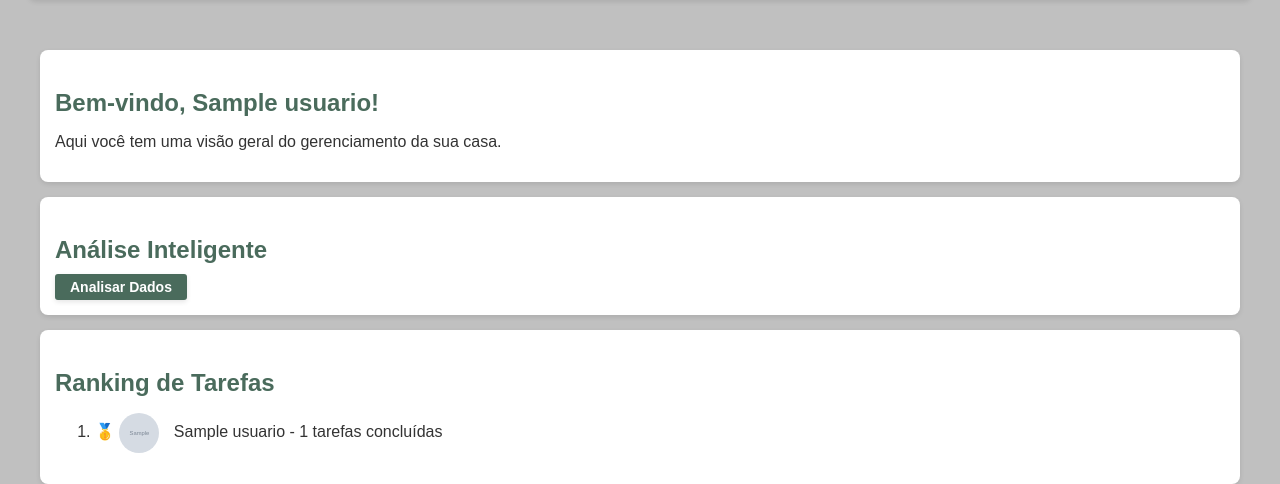
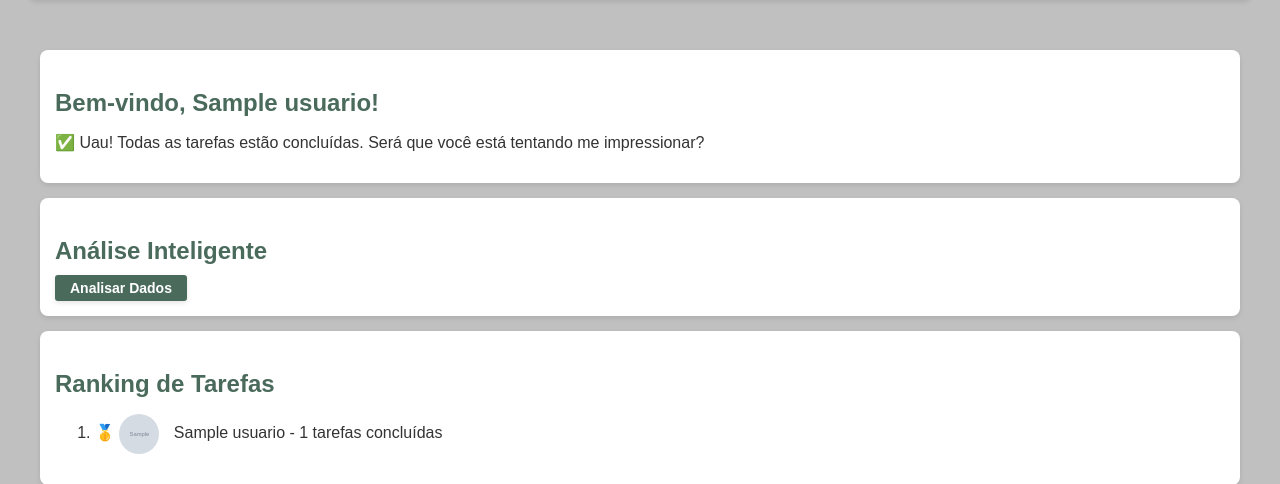
Before and after one commit to sr-oliveiraa/quintodia, a Flask app: page /dashboard in a window 1280 px wide. Shown: the part 228-712 px from the top of the page. Run offline with Flask 3, Linux system fonts and the light colour scheme; a user stored in the database is signed in; tables that the repository leaves empty hold one stand-in row (values such as "Sample post"); grey boxes marked "Sample" are stand-in pictures.

Commit message:
Add files via upload

```diff
--- a/app.py
+++ b/app.py
@@ -319,6 +319,40 @@ def login():
 
     return render_template('login.html')
 
+import random  # Import necessário para mensagens aleatórias
+
+def gerar_mensagem_dinamica(usuario, casa, ranking_usuarios, tarefas):
+    mensagens = []
+
+    # Mensagem baseada no ranking
+    if ranking_usuarios:
+        primeiro = ranking_usuarios[0]
+        if primeiro.nome == usuario.nome:
+            mensagens.append("🎉 Parabéns, campeão! Você está tão na frente que até o Wi-Fi está tentando te alcançar!")
+        else:
+            mensagens.append(f"💪 {primeiro.nome} está liderando o ranking. Você vai deixar isso assim?")
+
+    # Mensagem baseada nas tarefas pendentes
+    tarefas_pendentes = [tarefa for tarefa in tarefas if not tarefa.concluida]
+    if tarefas_pendentes:
+        mensagens.append(f"📋 Você tem {len(tarefas_pendentes)} tarefas pendentes. Que tal dar uma de herói e salvar o dia?")
+        mensagens.append(f"😏 Que tal começar por '{tarefas_pendentes[0].titulo}' antes que vire um caos?")
+    else:
+        mensagens.append("✅ Uau! Todas as tarefas estão concluídas. Será que você está tentando me impressionar?")
+
+    # Mensagem baseada no estado emocional da casa
+    if casa.estado_emocional == "feliz":
+        mensagens.append("😊 A casa está tão feliz que até ela está surpresa com tamanha eficiência! Será que você é um robô disfarçado?")
+    elif casa.estado_emocional == "triste":
+        mensagens.append("😢 A casa está triste. Talvez seja porque você está ignorando as tarefas.")
+    elif casa.estado_emocional == "animado":
+        mensagens.append("🎉 A casa está animada! Mas não se empolgue demais, ainda tem trabalho a fazer.")
+    elif casa.estado_emocional == "irritado":
+        mensagens.append("😡 A casa está irritada. Será que é porque você deixou tudo para amanhã?")
+
+    # Escolher uma mensagem aleatória
+    return random.choice(mensagens)
+
 @app.route('/dashboard')
 def dashboard():
     if 'usuario_id' not in session:
@@ -361,6 +395,9 @@ def dashboard():
         Tarefa.concluida == True, Usuario.casa_id == usuario.casa_id
     ).group_by(Usuario.id).order_by(db.func.count(Tarefa.id).desc()).all()
 
+    # Gerar mensagem dinâmica
+    mensagem_dinamica = gerar_mensagem_dinamica(usuario, casa, ranking_usuarios, tarefas)
+
     return render_template('dashboard.html',
                            usuario=usuario,
                            tarefas=tarefas,
@@ -369,7 +406,8 @@ def dashboard():
                            casa=casa,
                            ranking_usuarios=ranking_usuarios,
                            evento=evento,
-                           evoluiu=evoluiu)
+                           evoluiu=evoluiu,
+                           mensagem_dinamica=mensagem_dinamica)
 
 @app.route('/logout')
 def logout():
--- a/templates/dashboard.html
+++ b/templates/dashboard.html
@@ -11,7 +11,7 @@
   <!-- Mensagem de boas-vindas -->
   <div class="card">
     <h3>Bem-vindo, {{ usuario.nome }}!</h3>
-    <p>Aqui você tem uma visão geral do gerenciamento da sua casa.</p>
+    <p>{{ mensagem_dinamica }}</p>
   </div>
 
 
```
